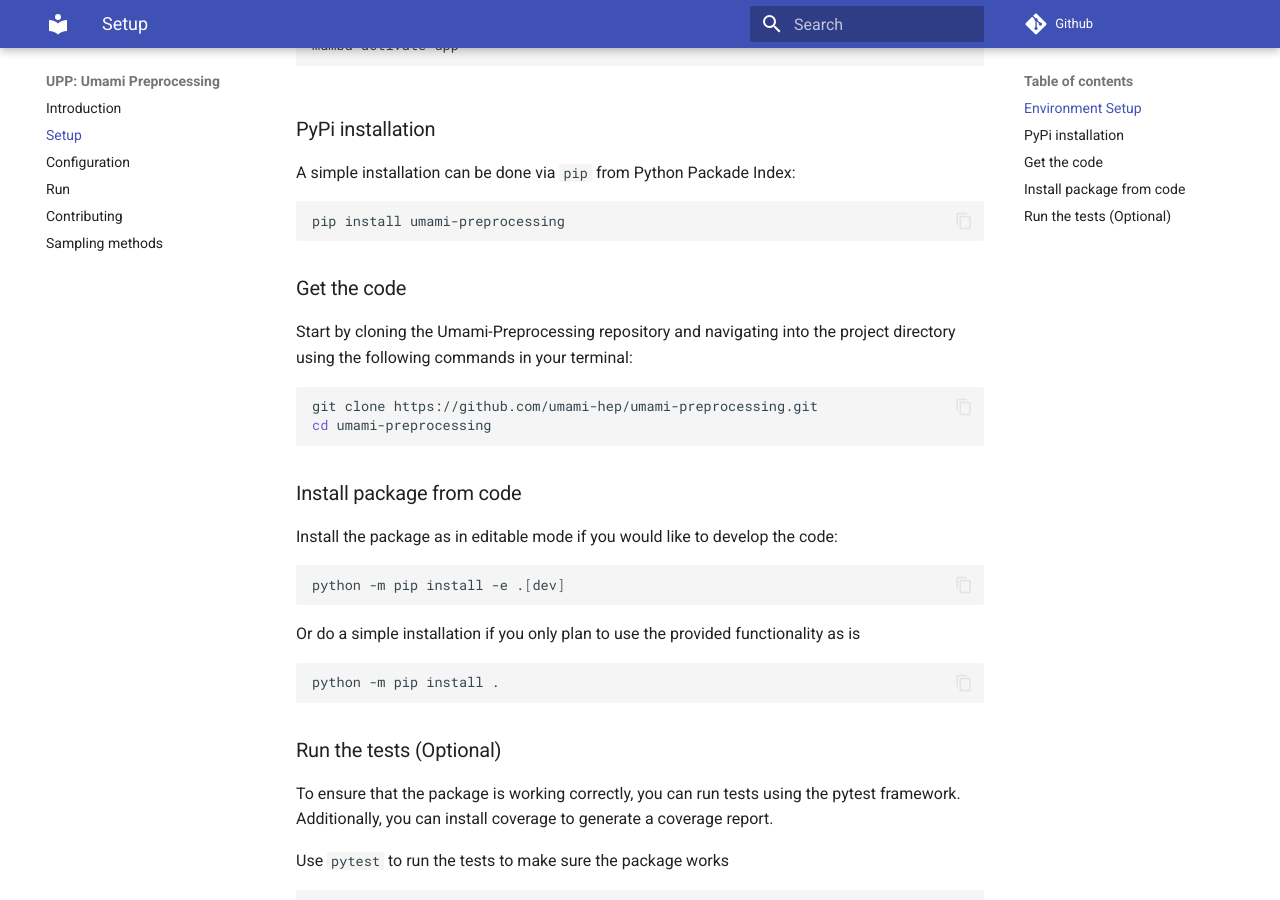
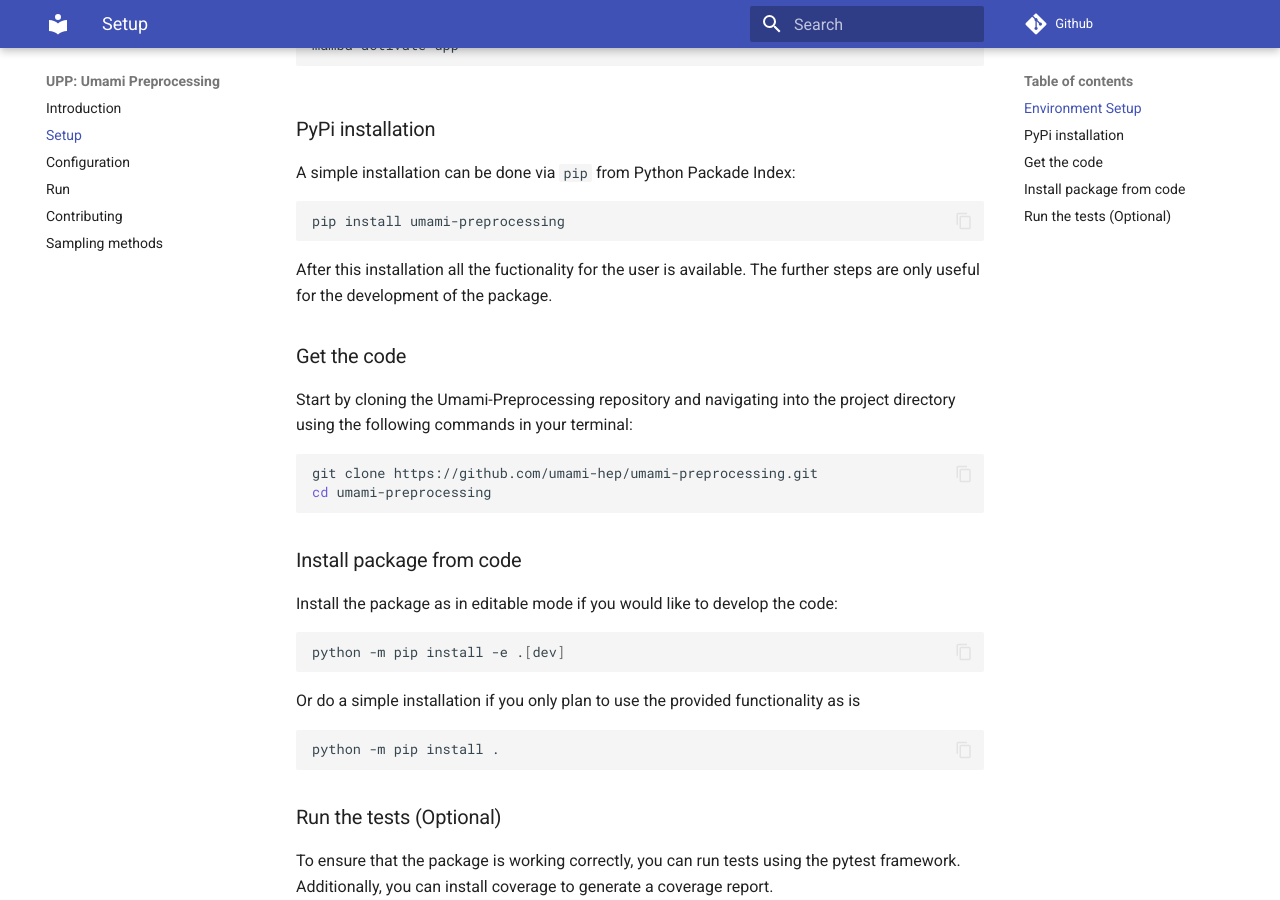
Before and after one commit to umami-hep/umami-preprocessing, an MkDocs documentation site: the page built from docs/setup.md, in a window 1280 px wide and 900 px high, scrolled down 493 px. Built offline with MkDocs 1.6.1 and Material for MkDocs 9.7.7, drawn with Linux system fonts in a browser that asks for light colours; comment, search, counter and statistics services are not loaded.

Commit message:
Pypi installation2

````diff
--- a/docs/setup.md
+++ b/docs/setup.md
@@ -46,6 +46,8 @@ A simple installation can be done via `pip` from Python Packade Index:
 pip install umami-preprocessing
 ```
 
+After this installation all the fuctionality for the user is available. The further steps are only useful for the development of the package.
+
 ### Get the code
 
 Start by cloning the Umami-Preprocessing repository and navigating into the project directory using the following commands in your terminal:
````
